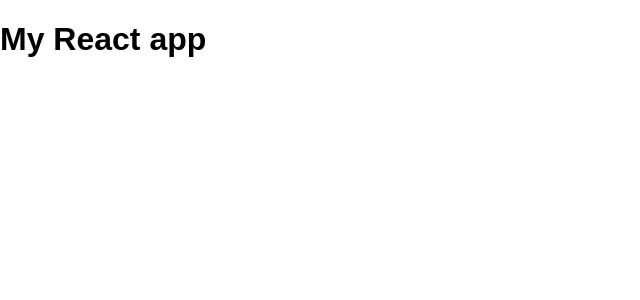
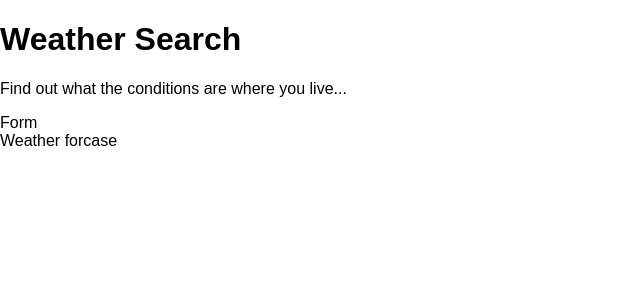
Before and after one commit to ashToronto/the-weather-app-, a React (Create React App) app in the folder the-weather-app-/: page / in a window 1280 px wide. Shown: the top 300 px of the page, without its empty margins (0-640 px from the left). Built offline with nearby package versions, Linux system fonts and the light colour scheme.

Commit message:
added some basic file components

```diff
--- a/the-weather-app-/src/App.js
+++ b/the-weather-app-/src/App.jsx
@@ -1,12 +1,16 @@
 import React, { Component } from 'react';
-
+import Titles from './components/Titles';
+import Form from './components/form'
+import Weather from './components/weather'
 import './App.css';
 
 class App extends Component {
   render() {
     return (
       <div>
-        <h1>My React app</h1>
+        <Titles />
+        <Form />
+        <Weather />
       </div>
     );
   }
--- /dev/null
+++ b/the-weather-app-/src/components/Titles.jsx
@@ -0,0 +1,14 @@
+import React from "react";
+
+class Titles extends React.Component {
+  render() {
+    return (
+      <div>
+        <h1>Weather Search</h1>
+        <p>Find out what the conditions are where you live...</p>
+      </div>
+    );
+  }
+};
+
+export default Titles;
--- /dev/null
+++ b/the-weather-app-/src/components/form.jsx
@@ -0,0 +1,11 @@
+import React from 'react'
+
+class Form extends React.Component {
+  render() {
+    return (
+      <div>Form</div>
+    );
+  }
+};
+
+export default Form;
--- /dev/null
+++ b/the-weather-app-/src/components/weather.jsx
@@ -0,0 +1,11 @@
+import React from 'react'
+
+class Weather extends React.Component {
+  render() {
+    return (
+      <div>Weather forcase</div>
+    );
+  }
+};
+
+export default Weather;
```
Also changed, not shown: the-weather-app-/src/componants/titles.jsx (deleted, +0 -13 lines), the-weather-app-/src/index.js (+0 -8 lines).
